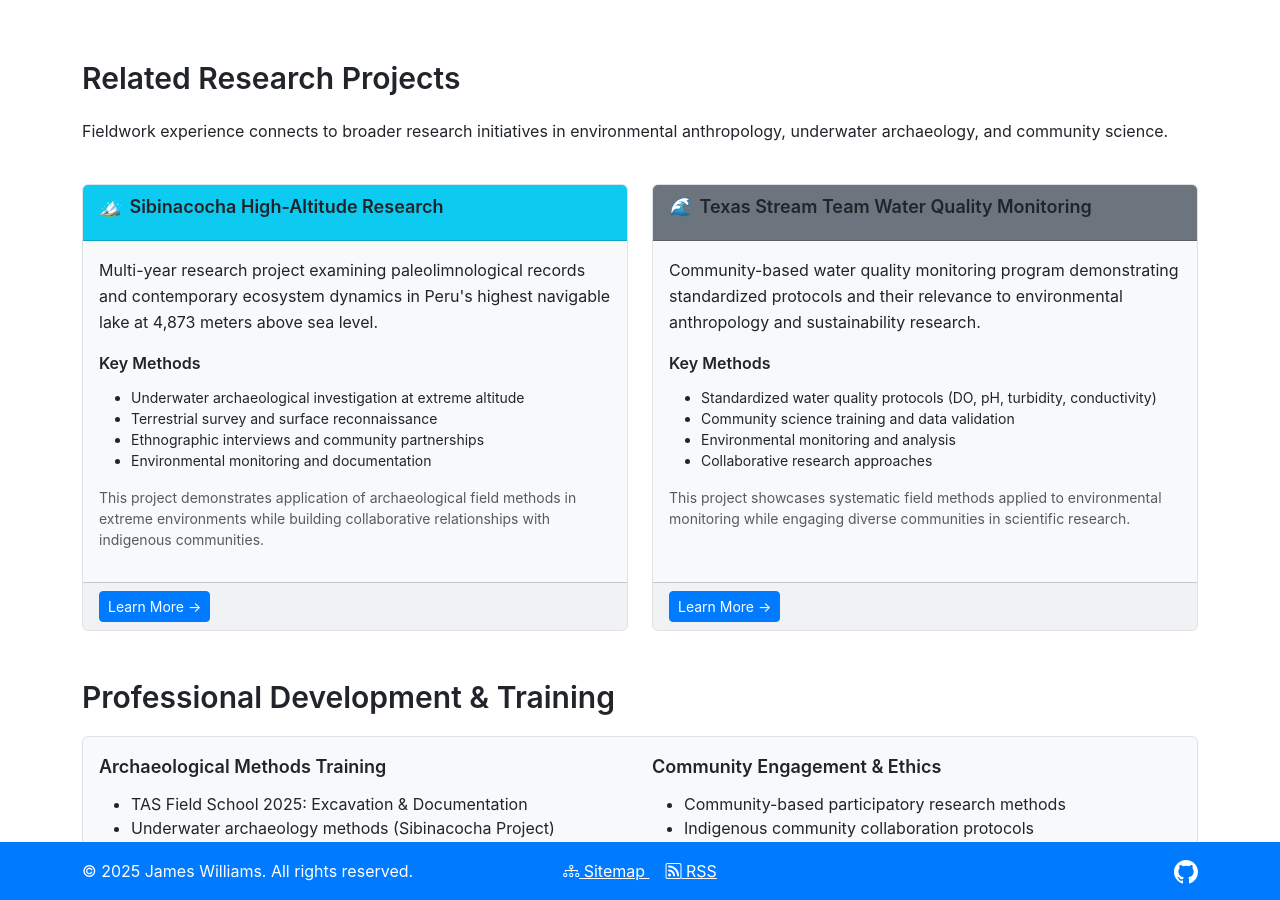
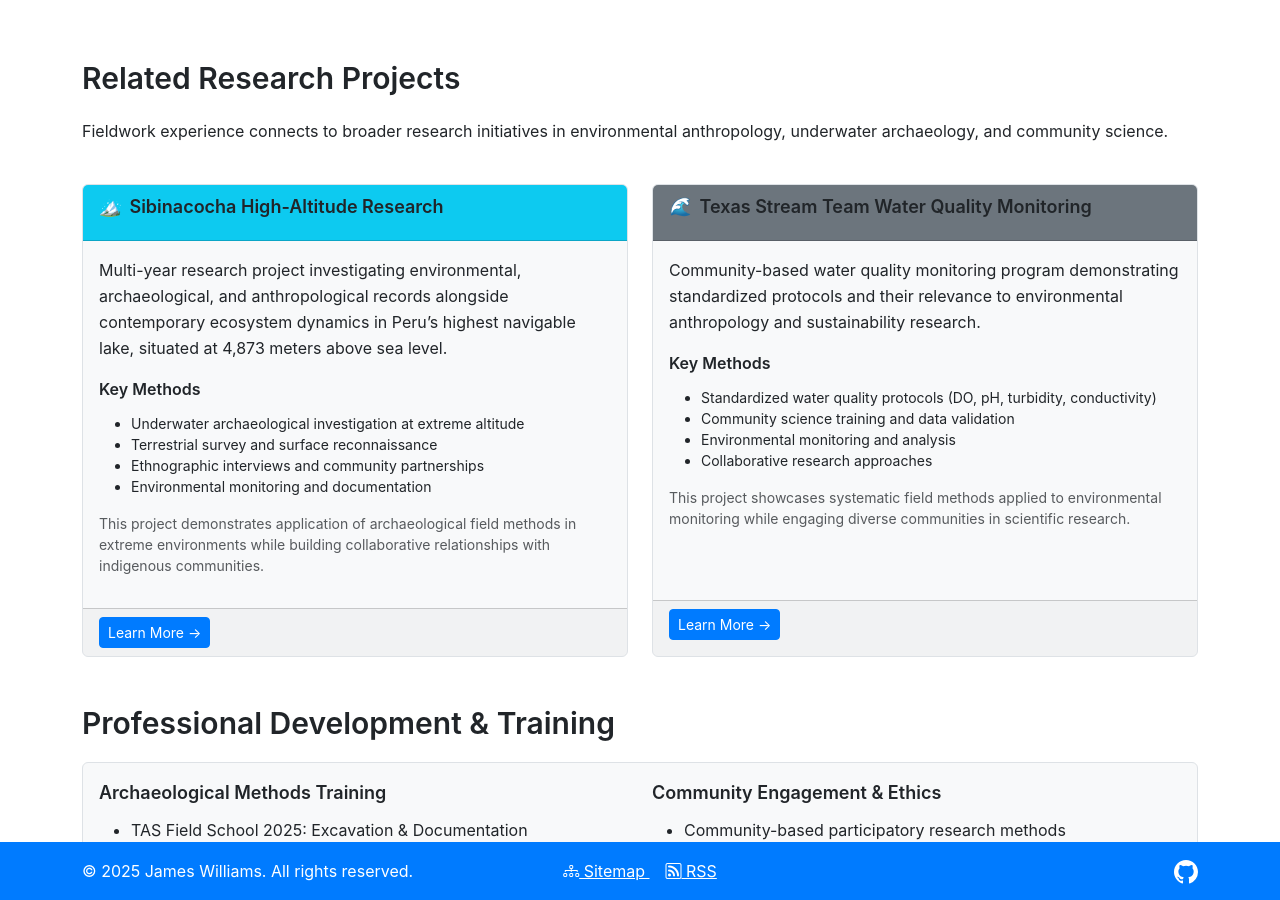
Before and after one commit to jtdub/jtdub.com, a Jekyll site: the page built from memberships/index.html, in a window 1280 px wide and 900 px high, scrolled down 2155 px. Built offline with Jekyll 4.4.1, drawn with Linux system fonts in a browser that asks for light colours; nearby versions of some CDN libraries.

Commit message:
update text

```diff
--- a/memberships/index.html
+++ b/memberships/index.html
@@ -213,7 +213,8 @@ permalink: /memberships/
                     <h5><i class="me-2">🏔️</i>Sibinacocha High-Altitude Research</h5>
                 </div>
                 <div class="card-body">
-                    <p>Multi-year research project examining paleolimnological records and contemporary ecosystem dynamics in Peru's highest navigable lake at 4,873 meters above sea level.</p>
+                    <p>Multi-year research project investigating environmental, archaeological, and anthropological records alongside
+                    contemporary ecosystem dynamics in Peru’s highest navigable lake, situated at 4,873 meters above sea level.</p>
 
                     <h6>Key Methods</h6>
                     <ul class="small">
```
